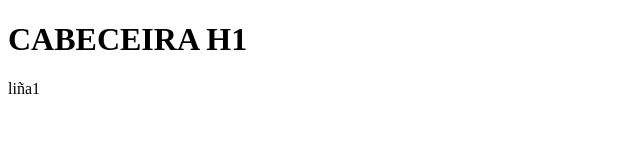
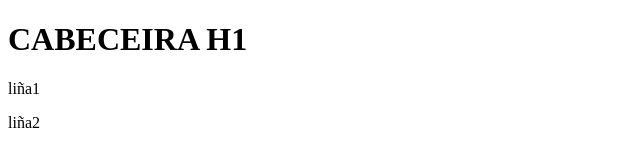
Before and after one commit to AdrianFernandezPerez/proba, a plain HTML site: page index.html in a window 1280 px wide. Shown: the full height of the page, 0-640 px from the left. Drawn offline with Linux system fonts and the light colour scheme.

Commit message:
creación da liña 2

```diff
--- a/index.html
+++ b/index.html
@@ -8,5 +8,6 @@
 <body>
     <h1>CABECEIRA H1</h1>
     <p>liña1</p>
+    <p>liña2</p>
 </body>
 </html>
```
